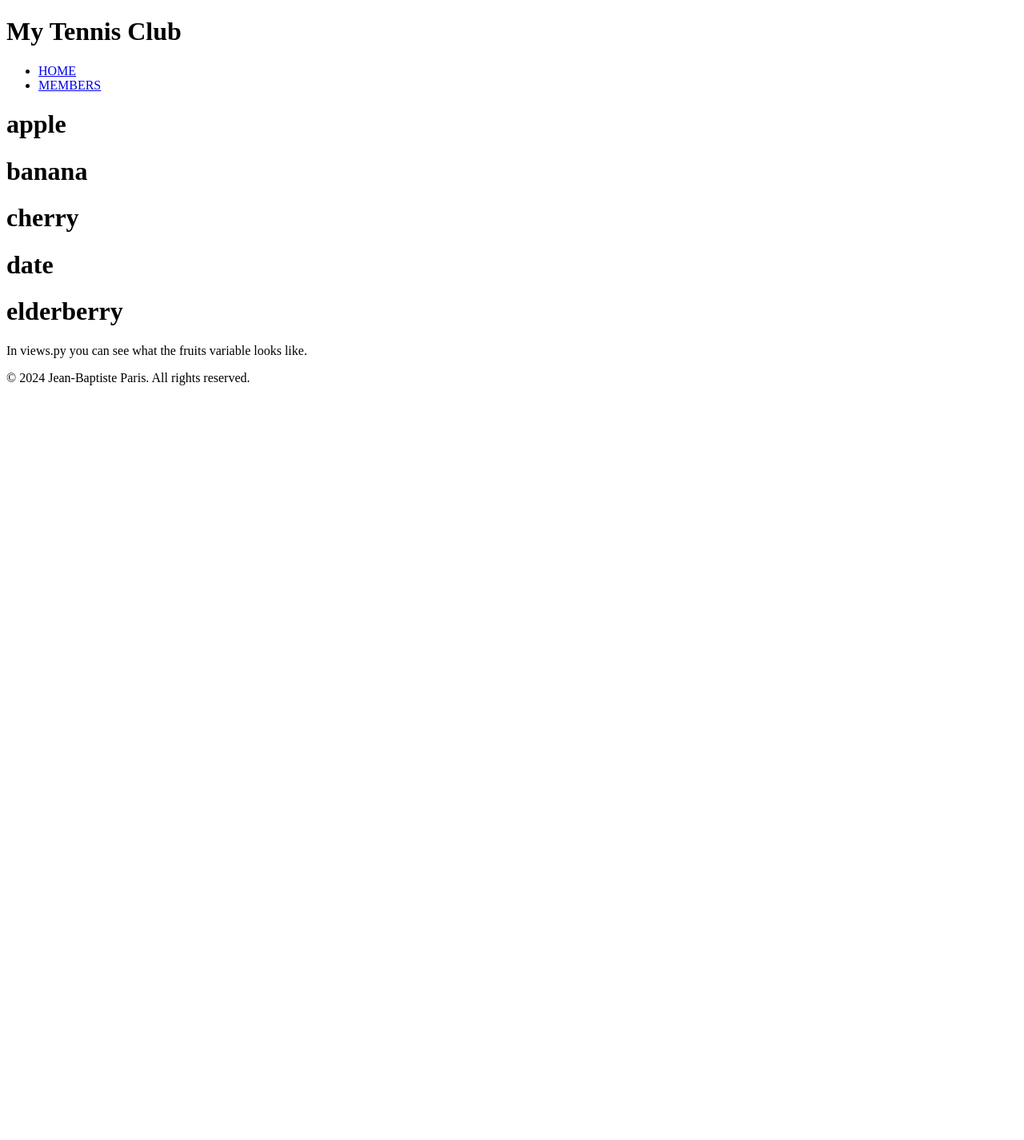
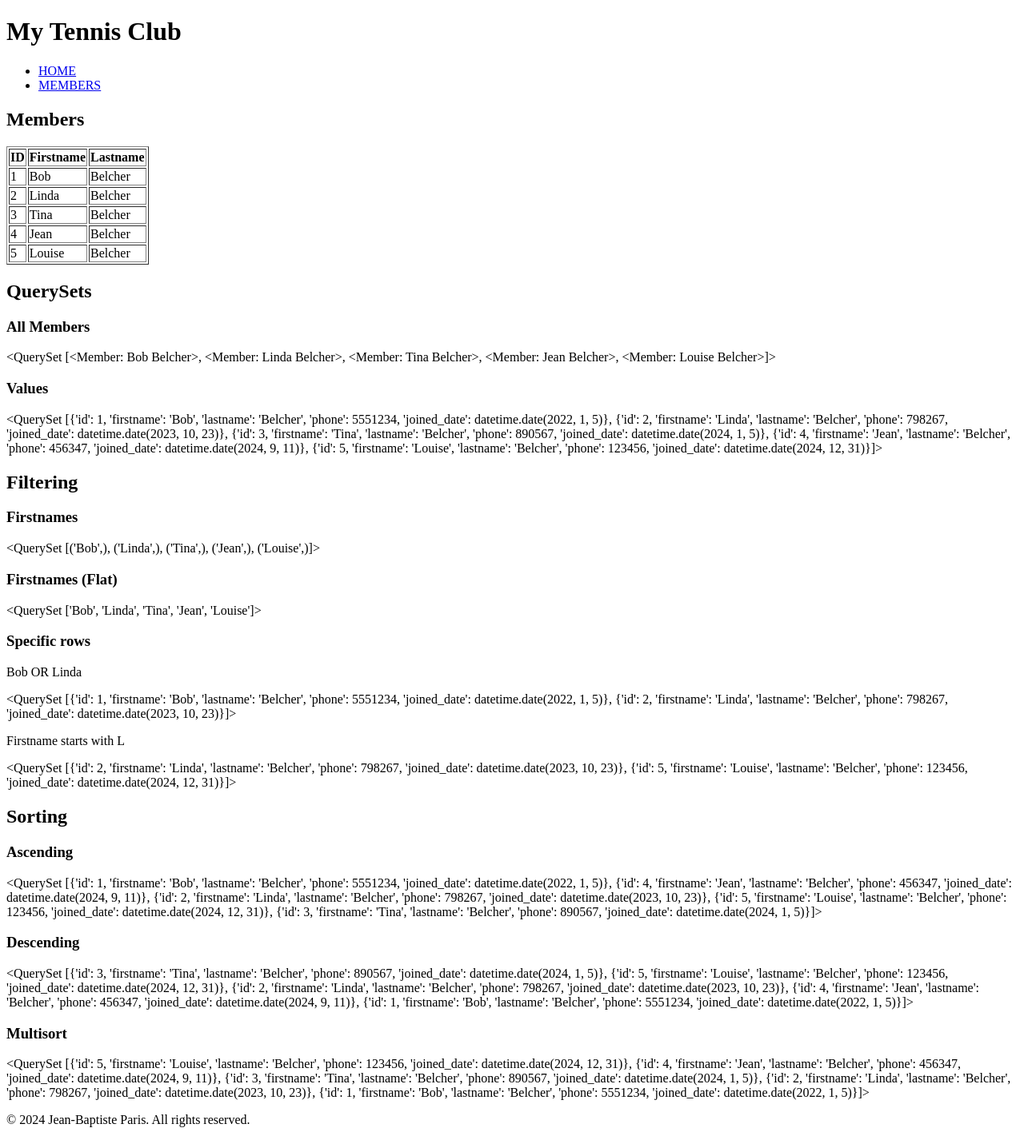
Before and after one commit to Jean-Baptiste-Paris/W3S-Django, a Django app: page /testing/ in a window 1280 px wide. Shown: the whole page at 80% size. Before the commit the page ends 482 px from the top, so only its background shows below. Run offline with Django 5.2, Linux system fonts and the light colour scheme; data comes from the database, SQL or seed files in the repository.

Commit message:
Testing queryset manipulation in Django
- Modify members/views.py to test queryset manipulation on testing route
- Update members/templates/template.html for testing purposes

```diff
--- a/members/templates/template.html
+++ b/members/templates/template.html
@@ -5,9 +5,45 @@
 {% endblock %}
 
 {% block content %}
-    {% for x in fruits %}
-    <h1>{{ x }}</h1>
-    {% endfor %}
+    <h2>Members</h2>
+    <table border='1'>
+        <tr>
+            <th>ID</th>
+            <th>Firstname</th>
+            <th>Lastname</th>
+        </tr>
+        {% for x in mymembers %}
+        <tr>
+            <td>{{ x.id }}</td>
+            <td>{{ x.firstname }}</td>
+            <td>{{ x.lastname }}</td>
+        </tr>
+        {% endfor %}
+    </table>
 
-    <p>In views.py you can see what the fruits variable looks like.</p>
+    <h2>QuerySets</h2>
+    <h3>All Members</h3>
+    {{ mymembers }}
+    <h3>Values</h3>
+    {{ values }}
+
+    <h2>Filtering</h2>
+    <h3>Firstnames</h3>
+    {{ firstnames }}
+    <h3>Firstnames (Flat)</h3>
+    {{ firstnamesFlat }}
+    <h3>Specific rows</h3>
+    <p>Bob OR Linda</p>
+    {{ bobOrLinda }}
+    <p>Firstname starts with L</p>
+    {{ startsWithL }}
+
+    <h2>Sorting</h2>
+    <h3>Ascending</h3>
+    {{ sortedMembers }}
+    <h3>Descending</h3>
+    {{ sortedMembersDesc }}
+    <h3>Multisort</h3>
+    {{ multisort }}
+
 {% endblock %}
--- a/members/views.py
+++ b/members/views.py
@@ -1,5 +1,6 @@
 from django.shortcuts import render
 from .models import Member
+from django.db.models import Q
 
 # Create your views here.
 
@@ -21,7 +22,24 @@ def details(request, member_id):
     return render(request, "details.html", context)
 
 def testing(request):
+    mymembers = Member.objects.all()
+    values = Member.objects.all().values()
+    firstnames = Member.objects.all().values_list('firstname')
+    firstnamesFlat = Member.objects.all().values_list('firstname', flat=True)
+    bobOrLinda = Member.objects.filter(Q(firstname='Bob') | Q(firstname="Linda")).values()
+    startsWithL = Member.objects.filter(firstname__startswith='L').values()
+    sortedMembers = Member.objects.order_by('firstname').values()
+    sortedMembersDesc = Member.objects.order_by('-firstname').values()
+    multisort = Member.objects.order_by('lastname', '-id').values()
     context = {
-        'fruits': ['apple', 'banana', 'cherry', 'date', 'elderberry']
+        'mymembers': mymembers,
+        'values': values,
+        'firstnames': firstnames,
+        'firstnamesFlat': firstnamesFlat,
+        'bobOrLinda': bobOrLinda,
+        'startsWithL': startsWithL,
+        'sortedMembers': sortedMembers,
+        'sortedMembersDesc': sortedMembersDesc,
+        'multisort': multisort
     }
     return render(request, "template.html", context)
```
